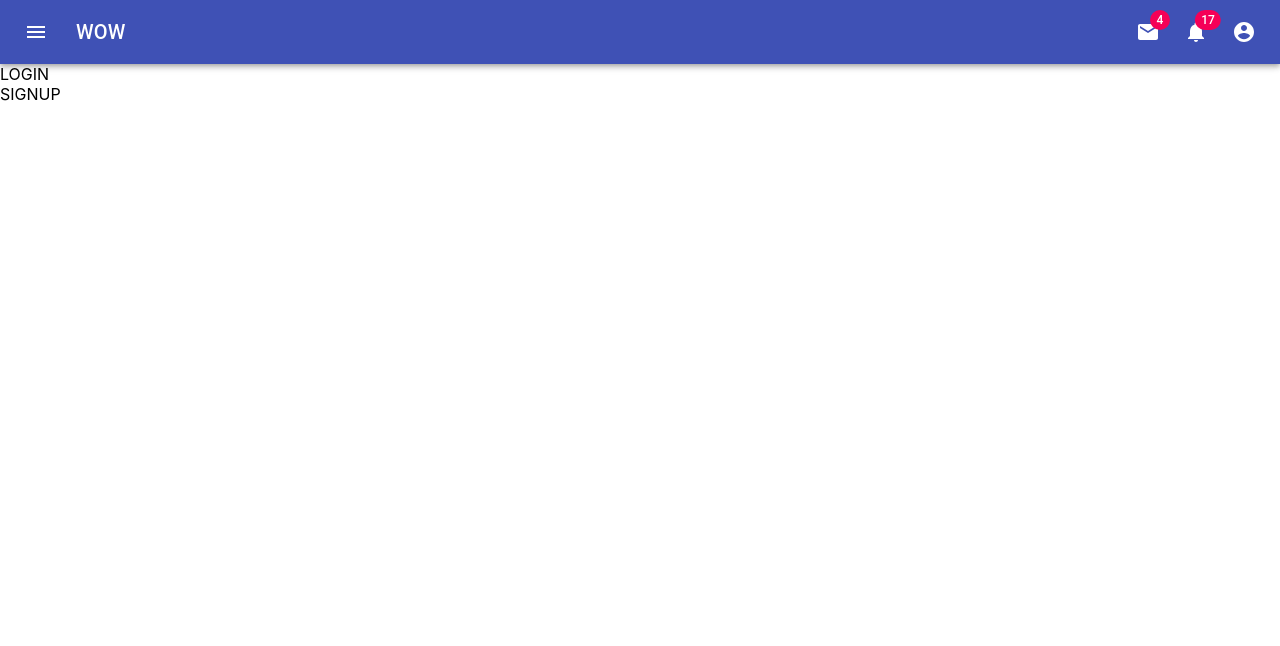
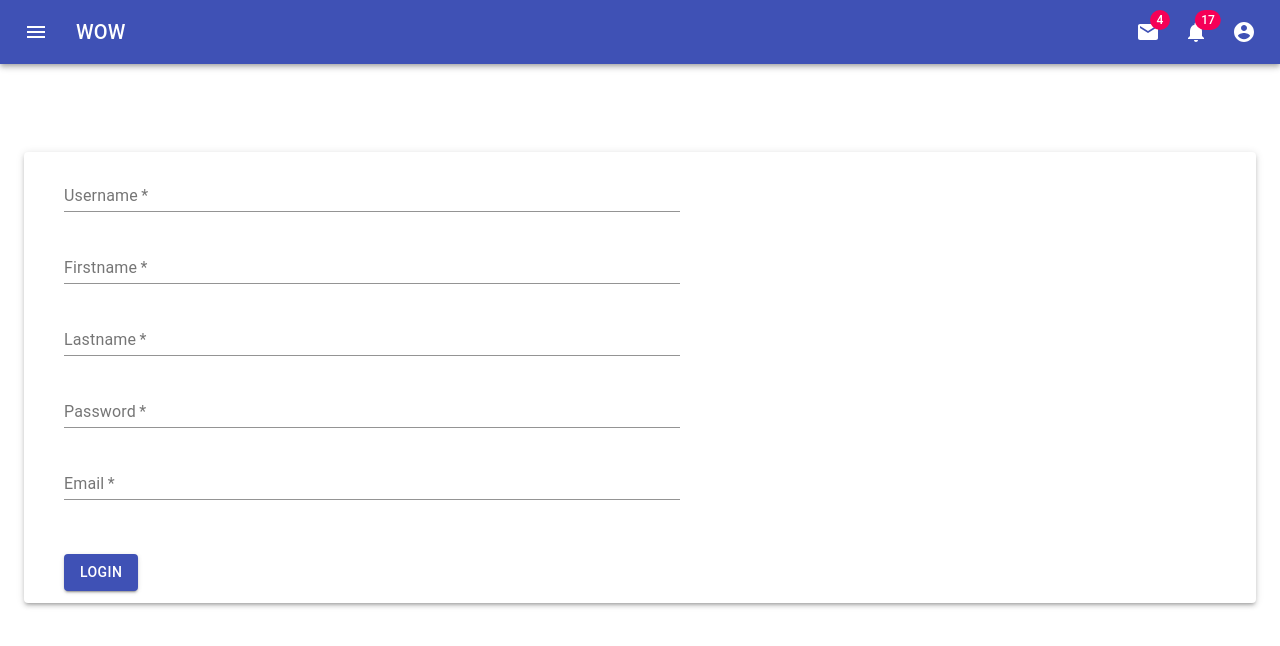
Before and after one commit to pranithmacha/wm-customer, a React (Create React App) app: page /signup in a window 1280 px wide. Shown: the top 646 px of the page. Built offline with nearby package versions, Linux system fonts and the light colour scheme.

Commit message:
signup and router

```diff
--- a/package.json
+++ b/package.json
@@ -12,8 +12,10 @@
         "@types/node": "^12.12.27",
         "@types/react": "^16.9.19",
         "@types/react-dom": "^16.9.5",
+        "@types/react-router-dom": "^5.1.3",
         "react": "^16.12.0",
         "react-dom": "^16.12.0",
+        "react-router-dom": "^5.1.2",
         "react-scripts": "3.4.0",
         "typescript": "^3.7.5"
     },
--- a/src/App.tsx
+++ b/src/App.tsx
@@ -1,15 +1,23 @@
 import React from 'react';
-import './App.css';
 import Header from './components/Header';
 import Login from './components/Login';
 import Signup from './components/Signup';
+import { BrowserRouter as Router, Switch, Route } from 'react-router-dom';
 
 function App() {
     return (
         <div>
             <Header />
-            <Login />
-            <Signup />
+            <Router>
+                <Switch>
+                    <Route path="/signup">
+                        <Signup />
+                    </Route>
+                    <Route path="/">
+                        <Login />
+                    </Route>
+                </Switch>
+            </Router>
         </div>
     );
 }
--- a/src/components/Login.tsx
+++ b/src/components/Login.tsx
@@ -1,7 +1,99 @@
-import React from 'react';
+import React, { useState } from 'react';
+import { Container, Paper, Grid, Button } from '@material-ui/core';
+import { createStyles, makeStyles, Theme } from '@material-ui/core/styles';
+import TextField from '@material-ui/core/TextField';
+
+const useStyles = makeStyles((theme: Theme) =>
+    createStyles({
+        root: {
+            flexGrow: 1
+        },
+        paper: {
+            padding: theme.spacing(2),
+            textAlign: 'center',
+            color: theme.palette.text.secondary
+        }
+    })
+);
+
+const TextFieldStyle = {
+    marginLeft: 40,
+    width: '70%'
+};
+
+const LoginFormStyle = {
+    marginTop: 100
+};
+
+const ButtonStyle = {
+    marginLeft: 40,
+    marginTop: 30
+};
 
 const Login: React.FC = () => {
-    return <div>LOGIN</div>;
+    const classes = useStyles();
+
+    const [loginForm, setLoginForm] = useState({});
+
+    const handleChange = (e: React.ChangeEvent<HTMLInputElement>) => {
+        const {
+            target: { name, value }
+        } = e;
+        setLoginForm({ ...loginForm, [name]: value });
+    };
+
+    const signup = () => {
+        window.location.href = '/signup';
+    };
+
+    return (
+        <Container>
+            <Paper style={LoginFormStyle} elevation={3}>
+                <Grid container spacing={5}>
+                    <Grid item xs={12} md={8}>
+                        <TextField
+                            required
+                            id="username"
+                            name="username"
+                            label="Username"
+                            placeholder="Username"
+                            onChange={handleChange}
+                            style={TextFieldStyle}
+                        />
+                    </Grid>
+                    <Grid item xs={12} md={8}>
+                        <TextField
+                            required
+                            id="password"
+                            name="password"
+                            label="Password"
+                            placeholder="Password"
+                            type="password"
+                            onChange={handleChange}
+                            style={TextFieldStyle}
+                        />
+                    </Grid>
+                    <Grid item xs={12}>
+                        <Button
+                            variant="contained"
+                            color="primary"
+                            style={ButtonStyle}
+                        >
+                            Login
+                        </Button>
+                        <Button
+                            variant="contained"
+                            color="primary"
+                            style={ButtonStyle}
+                            onClick={signup}
+                        >
+                            Signup
+                        </Button>
+                    </Grid>
+                </Grid>
+            </Paper>
+        </Container>
+    );
 };
 
 export default Login;
--- a/src/components/Signup.tsx
+++ b/src/components/Signup.tsx
@@ -1,7 +1,116 @@
-import React from 'react';
+import React, { useState } from 'react';
+import { Container, Paper, Grid, Button } from '@material-ui/core';
+import { createStyles, makeStyles, Theme } from '@material-ui/core/styles';
+import TextField from '@material-ui/core/TextField';
+
+const useStyles = makeStyles((theme: Theme) =>
+    createStyles({
+        root: {
+            flexGrow: 1
+        }
+    })
+);
+
+const TextFieldStyle = {
+    marginLeft: 40,
+    width: '50%'
+};
+
+const LoginFormStyle = {
+    marginTop: 100
+};
+
+const ButtonStyle = {
+    marginLeft: 40,
+    marginTop: 30
+};
 
 const Signup: React.FC = () => {
-    return <div>SIGNUP</div>;
+    const classes = useStyles();
+
+    const [loginForm, setLoginForm] = useState({});
+
+    const handleChange = (e: React.ChangeEvent<HTMLInputElement>) => {
+        const {
+            target: { name, value }
+        } = e;
+        setLoginForm({ ...loginForm, [name]: value });
+    };
+
+    return (
+        <Container>
+            <Paper style={LoginFormStyle} elevation={3}>
+                <Grid container spacing={3}>
+                    <Grid item xs={12}>
+                        <TextField
+                            required
+                            id="username"
+                            name="username"
+                            label="Username"
+                            placeholder="Username"
+                            onChange={handleChange}
+                            style={TextFieldStyle}
+                        />
+                    </Grid>
+                    <Grid item xs={12}>
+                        <TextField
+                            required
+                            id="firstname"
+                            name="firstname"
+                            label="Firstname"
+                            placeholder="Firstname"
+                            onChange={handleChange}
+                            style={TextFieldStyle}
+                        />
+                    </Grid>
+                    <Grid item xs={12}>
+                        <TextField
+                            required
+                            id="lastname"
+                            name="lastname"
+                            label="Lastname"
+                            placeholder="Lastname"
+                            onChange={handleChange}
+                            style={TextFieldStyle}
+                        />
+                    </Grid>
+                    <Grid item xs={12}>
+                        <TextField
+                            required
+                            id="password"
+                            name="password"
+                            label="Password"
+                            placeholder="Password"
+                            type="password"
+                            onChange={handleChange}
+                            style={TextFieldStyle}
+                        />
+                    </Grid>
+                    <Grid item xs={12}>
+                        <TextField
+                            required
+                            id="email"
+                            name="email"
+                            label="Email"
+                            placeholder="Email"
+                            type="email"
+                            onChange={handleChange}
+                            style={TextFieldStyle}
+                        />
+                    </Grid>
+                    <Grid item xs={12}>
+                        <Button
+                            variant="contained"
+                            color="primary"
+                            style={ButtonStyle}
+                        >
+                            Login
+                        </Button>
+                    </Grid>
+                </Grid>
+            </Paper>
+        </Container>
+    );
 };
 
 export default Signup;
```
Also changed, not shown: src/components/Header.tsx (+36 -43 lines), src/components/RequestForm.tsx (added, +7 -0 lines), 1 other file (tests, documents, lock files or other folders).
